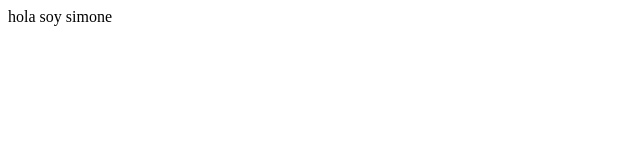
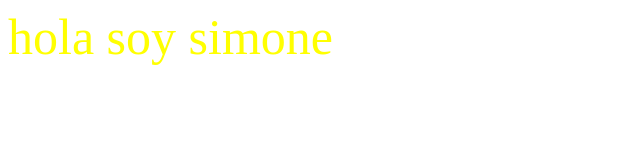
Before and after one commit to SimoneGiraudo/crispy-parakeet, a plain HTML site: page index.html in a window 1280 px wide. Shown: the whole page, without its empty margins (0-640 px from the left). Drawn offline with Linux system fonts and the light colour scheme.

Commit message:
Arreglo fallos

```diff
--- a/index.html
+++ b/index.html
@@ -1,6 +1,8 @@
 <html>
-	<head>hola soy simone</head>
+	<head>
+	<title>hola soy simone</title>
+	</head>
 	<body>
-		<span style="color:yellow;font-size:50px;>hola soy simone</span>
+		<span style="color:yellow;font-size:50px;">hola soy simone</span>
 	</body>
 </html>
```
